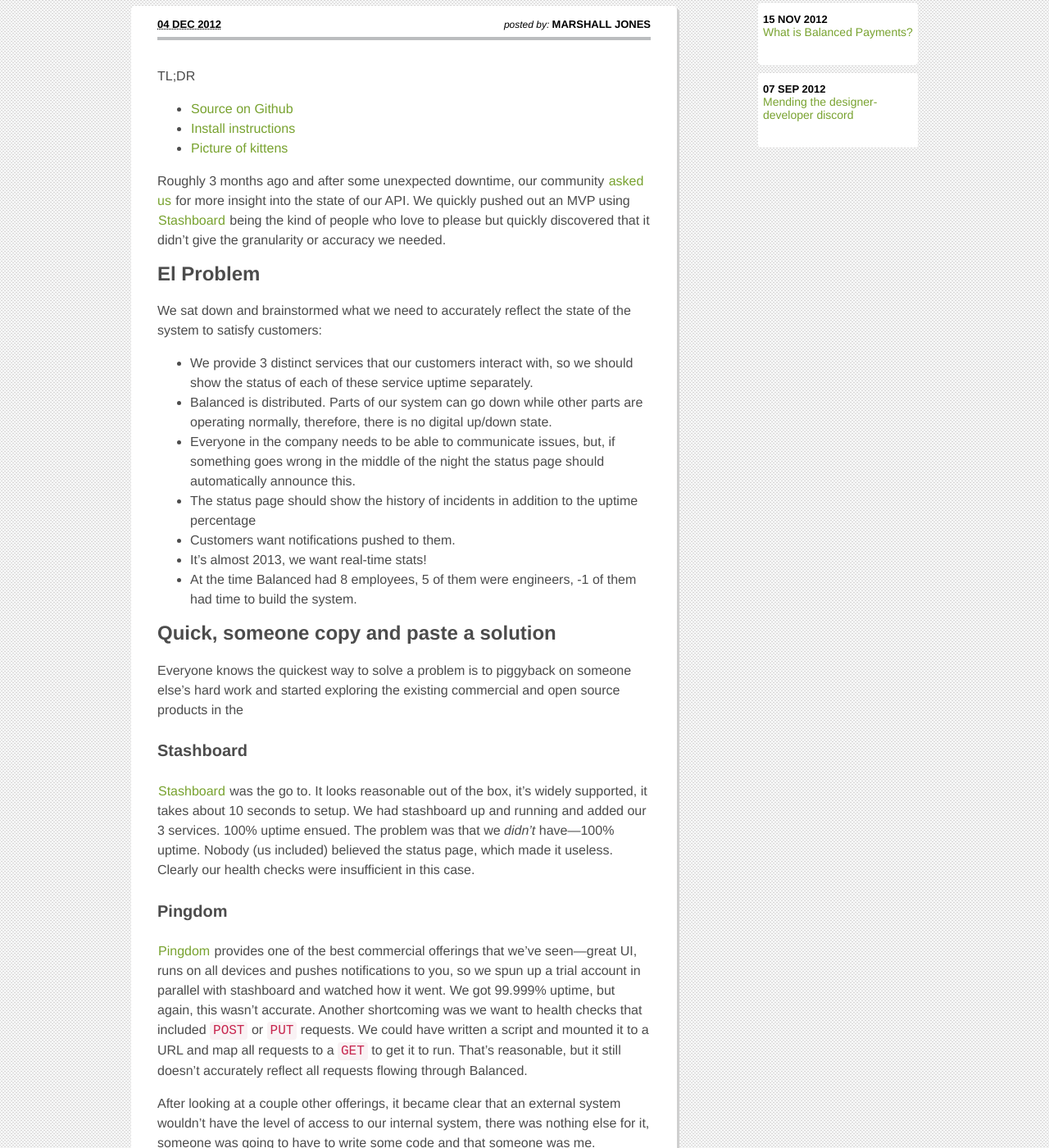
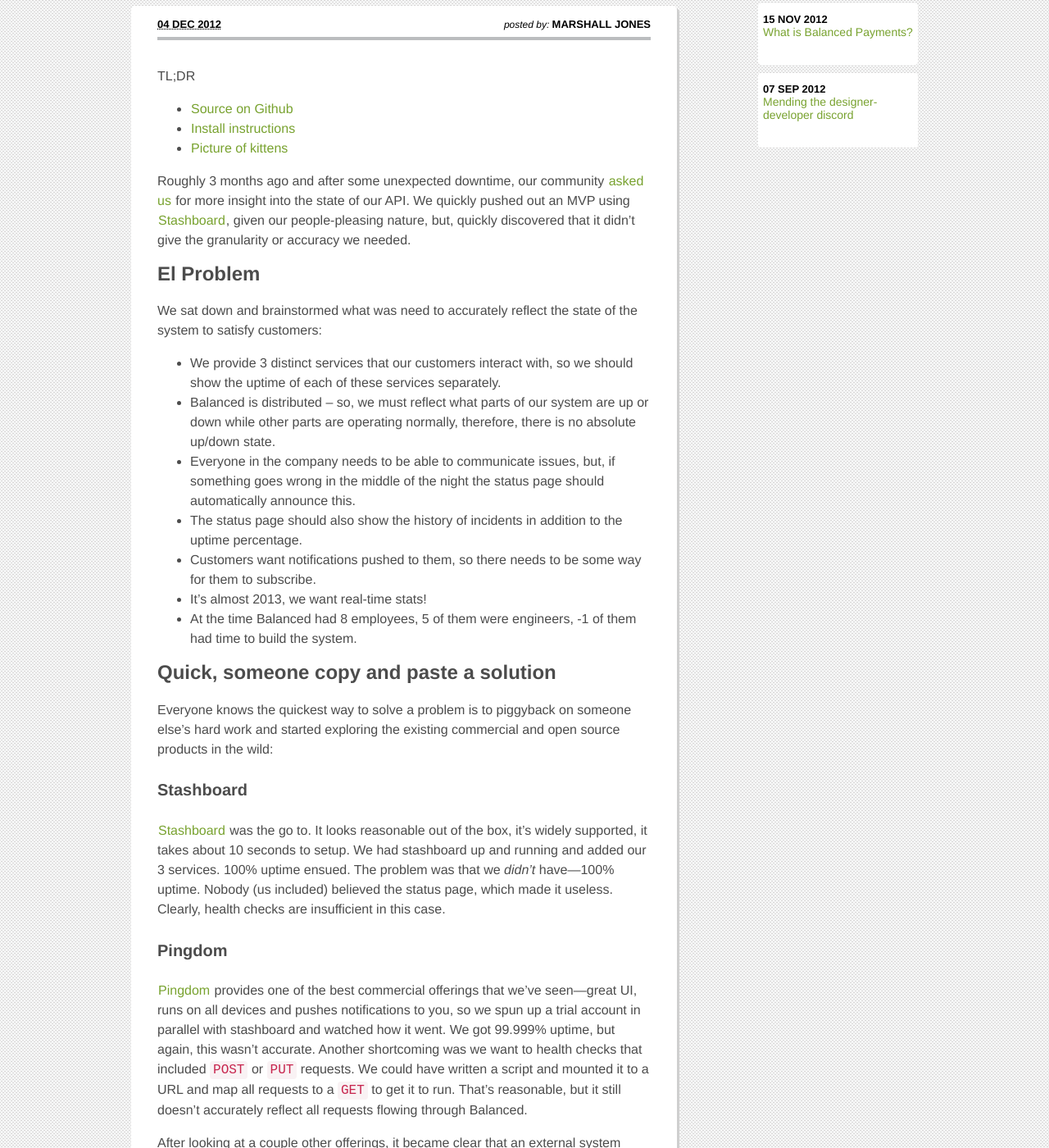
Before and after one commit to balanced/balanced.github.com, a Jekyll site: the page built from _posts/2012-12-04-status-page.md, in a window 1280 px wide and 1400 px high, scrolled down 395 px. Shown: the whole window at 82% size. Built offline with Jekyll 4.4.1, drawn with Linux system fonts in a browser that asks for light colours; nearby versions of some CDN libraries; library files that are not in the unit come from our copies; Markdown is read by kramdown in place of the engine named in the settings; comment, search, counter and statistics services are not loaded.

Commit message:
more grammar fixes

```diff
--- a/_posts/2012-12-04-status-page.md
+++ b/_posts/2012-12-04-status-page.md
@@ -13,27 +13,27 @@
 * [Install instructions](https://github.com/balanced/status.balancedpayments.com/blob/master/INSTALL)
 * [Picture of kittens](http://x66.xanga.com/598b827a5233247895732/b32225086.gif)
 
-Roughly 3 months ago and after some unexpected downtime, our community [asked us](https://github.com/balanced/balanced-api/issues/39) for more insight into the state of our API. We quickly pushed out an MVP using [Stashboard](http://www.stashboard.org/) being the kind of people who love to please but quickly discovered that it didn't give the granularity or accuracy we needed.
+Roughly 3 months ago and after some unexpected downtime, our community [asked us](https://github.com/balanced/balanced-api/issues/39) for more insight into the state of our API. We quickly pushed out an MVP using [Stashboard](http://www.stashboard.org/), given our people-pleasing nature, but, quickly discovered that it didn't give the granularity or accuracy we needed.
 
 ### El Problem
 
-We sat down and brainstormed what we need to accurately reflect the state of the system to satisfy customers:
+We sat down and brainstormed what was need to accurately reflect the state of the system to satisfy customers:
 
-* We provide 3 distinct services that our customers interact with, so we should show the status of each of these service uptime separately.
-* Balanced is distributed. Parts of our system can go down while other parts are operating normally, therefore, there is no digital up/down state.
+* We provide 3 distinct services that our customers interact with, so we should show the uptime of each of these services separately.
+* Balanced is distributed -- so, we must reflect what parts of our system are up or down while other parts are operating normally, therefore, there is no absolute up/down state.
 * Everyone in the company needs to be able to communicate issues, but, if something goes wrong in the middle of the night the status page should automatically announce this.
-* The status page should show the history of incidents in addition to the uptime percentage
-* Customers want notifications pushed to them.
+* The status page should also show the history of incidents in addition to the uptime percentage.
+* Customers want notifications pushed to them, so there needs to be some way for them to subscribe.
 * It's almost 2013, we want real-time stats!
 * At the time Balanced had 8 employees, 5 of them were engineers, -1 of them had time to build the system.
 
 ### Quick, someone copy and paste a solution
 
-Everyone knows the quickest way to solve a problem is to piggyback on someone else's hard work and started exploring the existing commercial and open source products in the
+Everyone knows the quickest way to solve a problem is to piggyback on someone else's hard work and started exploring the existing commercial and open source products in the wild:
 
 #### Stashboard
 
-  [Stashboard](http://www.stashboard.org/) was the go to. It looks reasonable out of the box, it's widely supported, it takes about 10 seconds to setup. We had stashboard up and running and added our 3 services. 100% uptime ensued. The problem was that we _didn't_ have—100% uptime. Nobody (us included) believed the status page, which made it useless. Clearly our health checks were insufficient in this case.
+  [Stashboard](http://www.stashboard.org/) was the go to. It looks reasonable out of the box, it's widely supported, it takes about 10 seconds to setup. We had stashboard up and running and added our 3 services. 100% uptime ensued. The problem was that we _didn't_ have—100% uptime. Nobody (us included) believed the status page, which made it useless. Clearly, health checks are insufficient in this case.
 
 #### Pingdom
 
```
